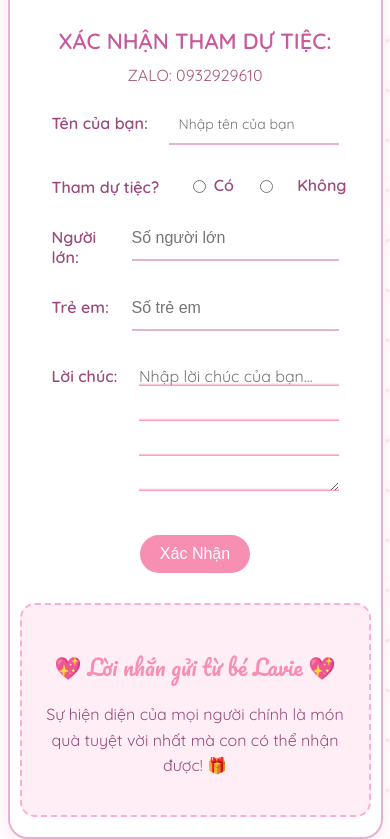
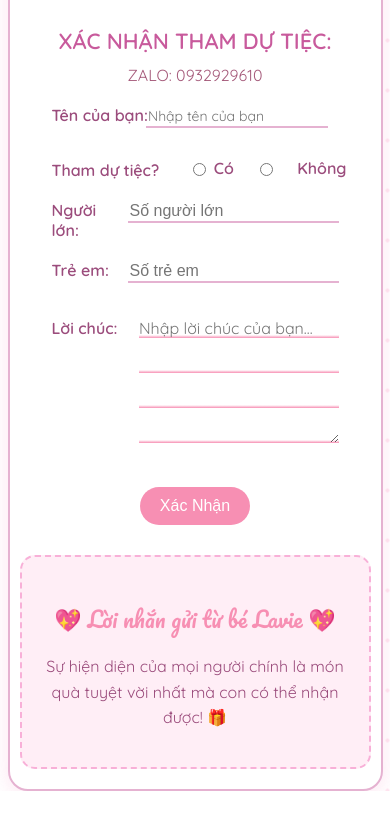
Before and after one commit to Flavior1412/birthday-lavie, a plain HTML site: page index.html in a window 390 px wide. Shown: the part 1247-2086 px from the top of the page. After the commit the page ends 2038 px from the top, so only its background shows below. Drawn offline with Linux system fonts and the light colour scheme.

Commit message:
update css

```diff
--- a/assets/css/style.css
+++ b/assets/css/style.css
@@ -267,17 +267,18 @@ body {
 
 .underline-wrapper {
   position: relative;
+  width: 70%;
 }
 
 .underline-wrapper input {
   border: none;
   border-bottom: 2px solid #e5b2d1;
   background-color: transparent;
-  padding: 10px 0;
   font-size: 16px;
   font-family: 'Quicksand', sans-serif;
   color: #9b4c7c;
   outline: none;
+  width: 100%;
 }
 
 .underline-wrapper .underline {
@@ -288,7 +289,6 @@ body {
   width: 0;
   background-color: #f78fb3;
   transition: width 0.4s ease-in-out;
-
 }
 
 .form-group input[type="radio"] {
@@ -385,7 +385,6 @@ form button:hover {
 }
 
 .form-group input[type="number"] {
-  padding: 12px 0;
   font-size: 16px;
   border: none;
   border-bottom: 2px solid #e5b2d1;
@@ -436,8 +435,8 @@ form button:hover {
   }
 
   .form-group input[type="text"] {
-    padding: 10px;
     font-size: 14px;
+    margin-left: -15px;
   }
 
   form button {
```
